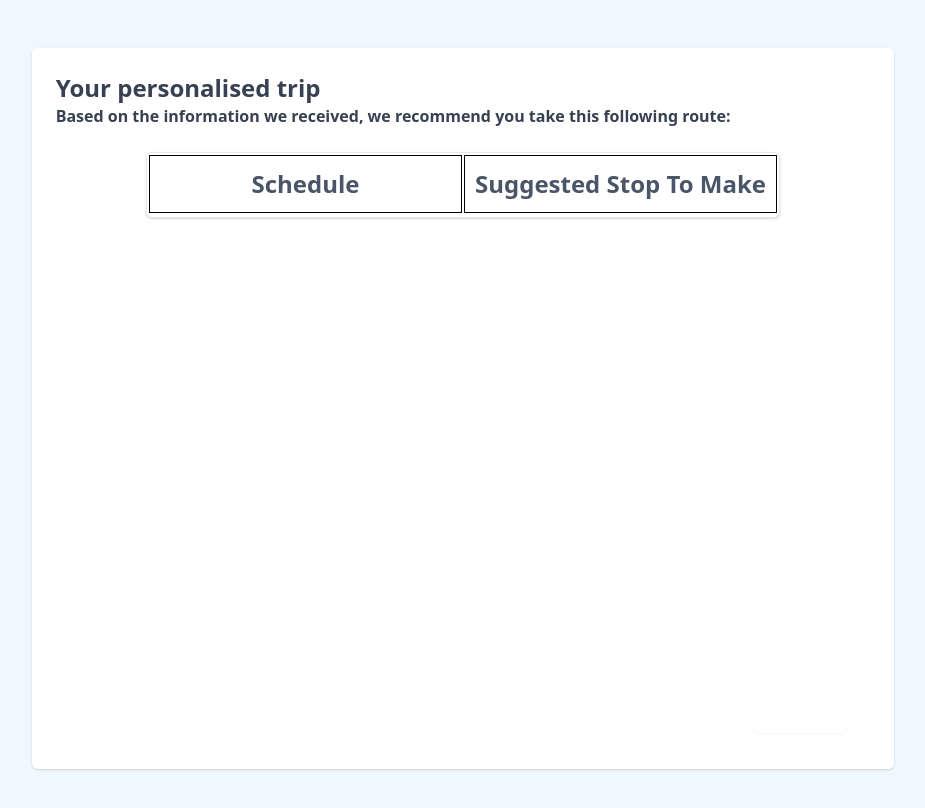
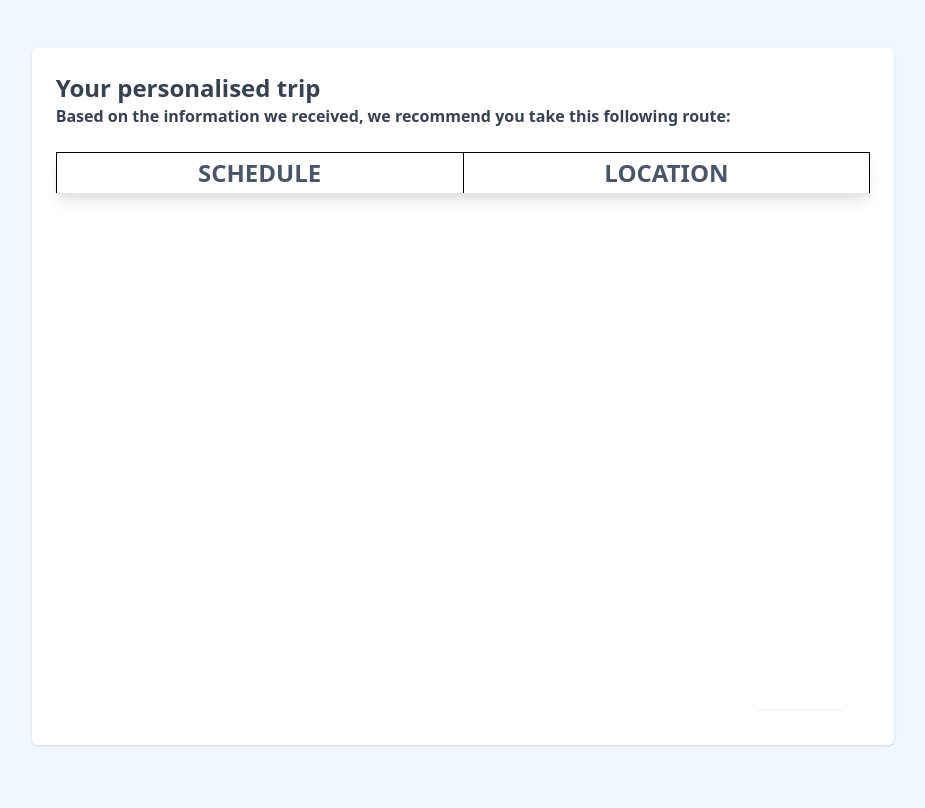
Before and after one commit to SamZhang02/CodeJam12, a website: page frontend/plantrip/plantrip.html in a window 1280 px wide. Shown: the whole page, without its empty margins (177-1102 px from the left). Drawn offline with nearby package versions, Linux system fonts and the light colour scheme; some packages are replaced by stand-ins of ours; a web font is replaced by a local one.

Commit message:
updated table style

```diff
--- a/frontend/plantrip/plantrip.html
+++ b/frontend/plantrip/plantrip.html
@@ -28,16 +28,23 @@
                 <label class="block text-md font-bold text-gray-700">Based on the information we received, we recommend you take this following route:</label>
             </div>
             <div class="col-span-6 sm:col-span-6">
-              <table id="plan-container" class="table-auto border-separate overflow-hidden shadow sm:rounded-md">
-                <tr>
-                  <th >Schedule</th>
-                  <th >Suggested Stop To Make</th>
+              <div class="overflow-x-auto relative shadow-lg">
+                <table class="w-full text-sm text-left text-gray-500 border-gray-200 dark:text-gray-400" id="plan-container">
+                    <thead class="text-xs text-gray-700 uppercase bg-gray-50 dark:bg-gray-700 dark:text-gray-400">
+                        <tr>
+                            <th scope="col" class="py-3 px-6 text-center">
+                              Schedule
+                            </th>
+                            <th scope="col" class="py-3 px-6t text-center">
+                                Location
+                            </th>
                 </tr>
-                <tr>
+                <tr class="bg-gray-50 border-b dark:bg-gray-800 dark:border-gray-700">
 
 
                 </tr>
               </table>
+            </div>
             </div>
             <div  class="col-span-6 sm:col-span-6">
               <div id="map"></div>
```
Also changed, not shown: 1 other file.
